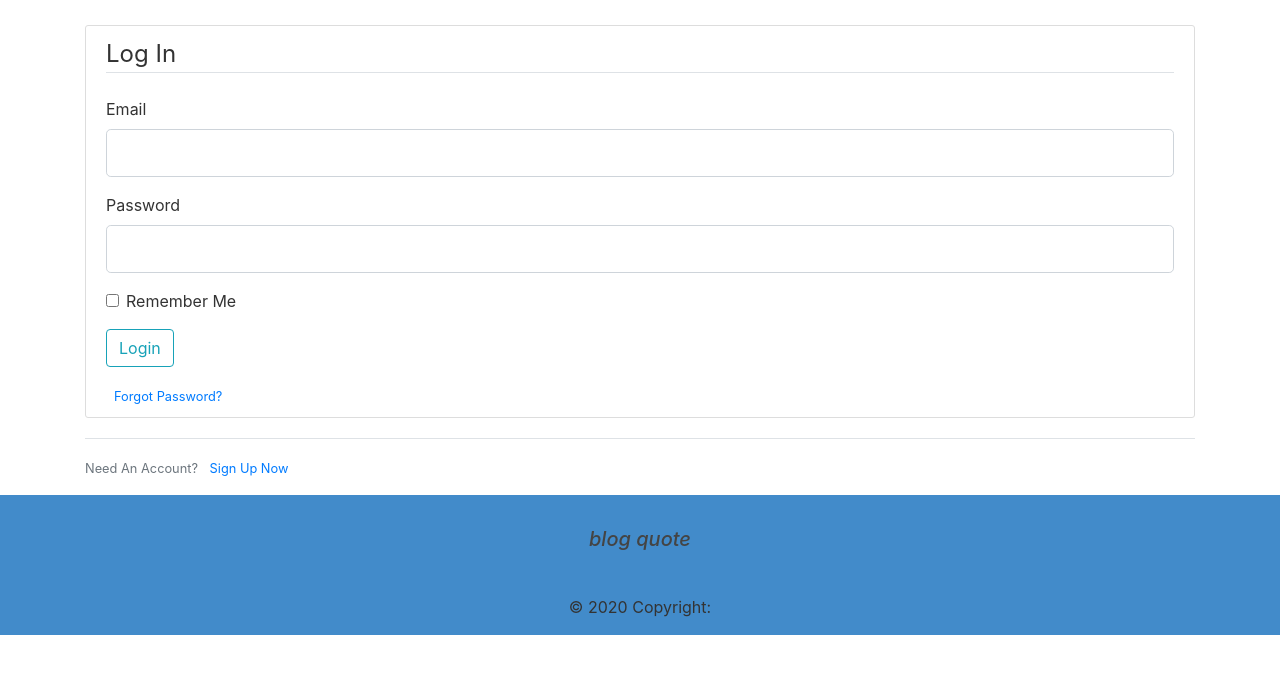
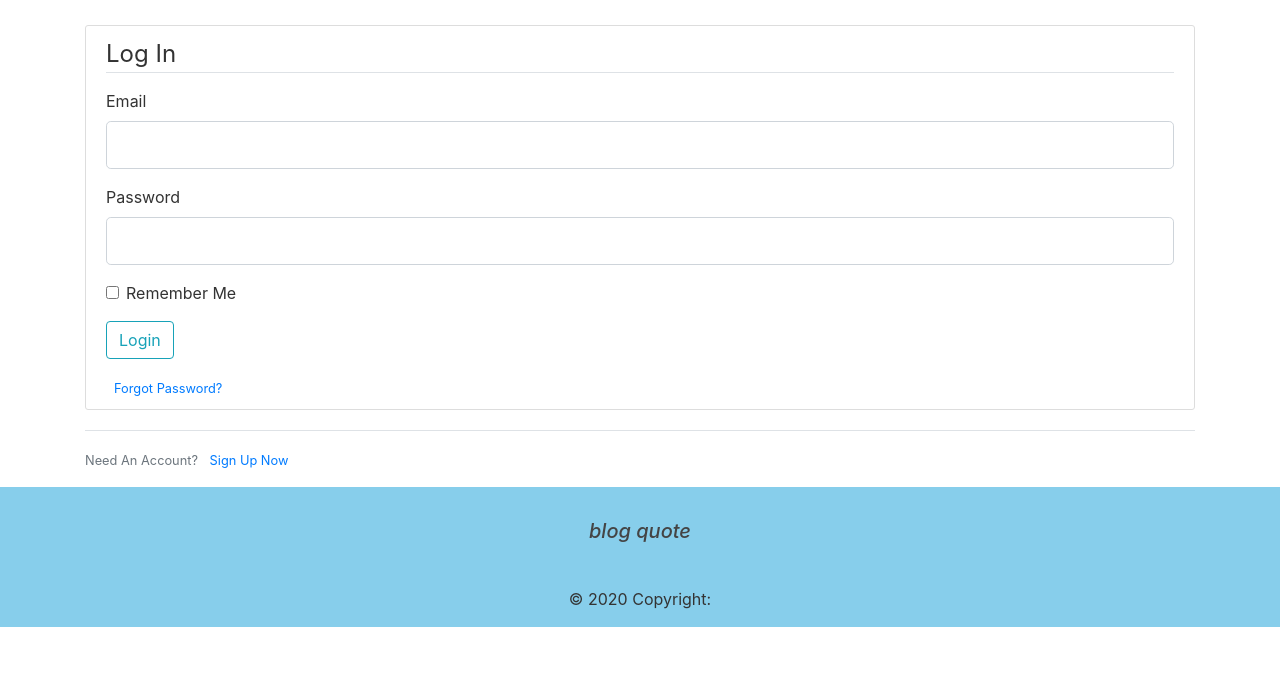
Before and after one commit to peterkush/flask-, a Flask app: page /login in a window 1280 px wide. Shown: the part 56-730 px from the top of the page. Run offline with Flask 2, Linux system fonts and the light colour scheme; some libraries are stand-ins or nearby versions.

Commit message:
debuged login form and modified footer

```diff
--- a/blog/templates/footer.html
+++ b/blog/templates/footer.html
@@ -1,4 +1,4 @@
-<footer class="page-footer font-small pt-4 mt-3">
+<footer class="page-footer font-small pt-4 mt-3" style="background-color: skyblue;">
     <div class="container">
     <ul class="list-unstyled list-inline text-center py-2">
         <li class="list-inline-item">
--- a/blog/templates/login.html
+++ b/blog/templates/login.html
@@ -4,7 +4,7 @@
         <form method="POST" action="">
             {{ form.hidden_tag() }}
             <fieldset class="form-group">
-                <legend class="border-bottom mb-4">Log In</legend>
+                <legend class="border-bottom mb-3">Log In</legend>
                 <div class="form-group">
                     {{ form.email.label(class="form-control-label") }}
                     {% if form.email.errors %}
```
Also changed, not shown: blog/requests.py (line endings or trailing spaces).
